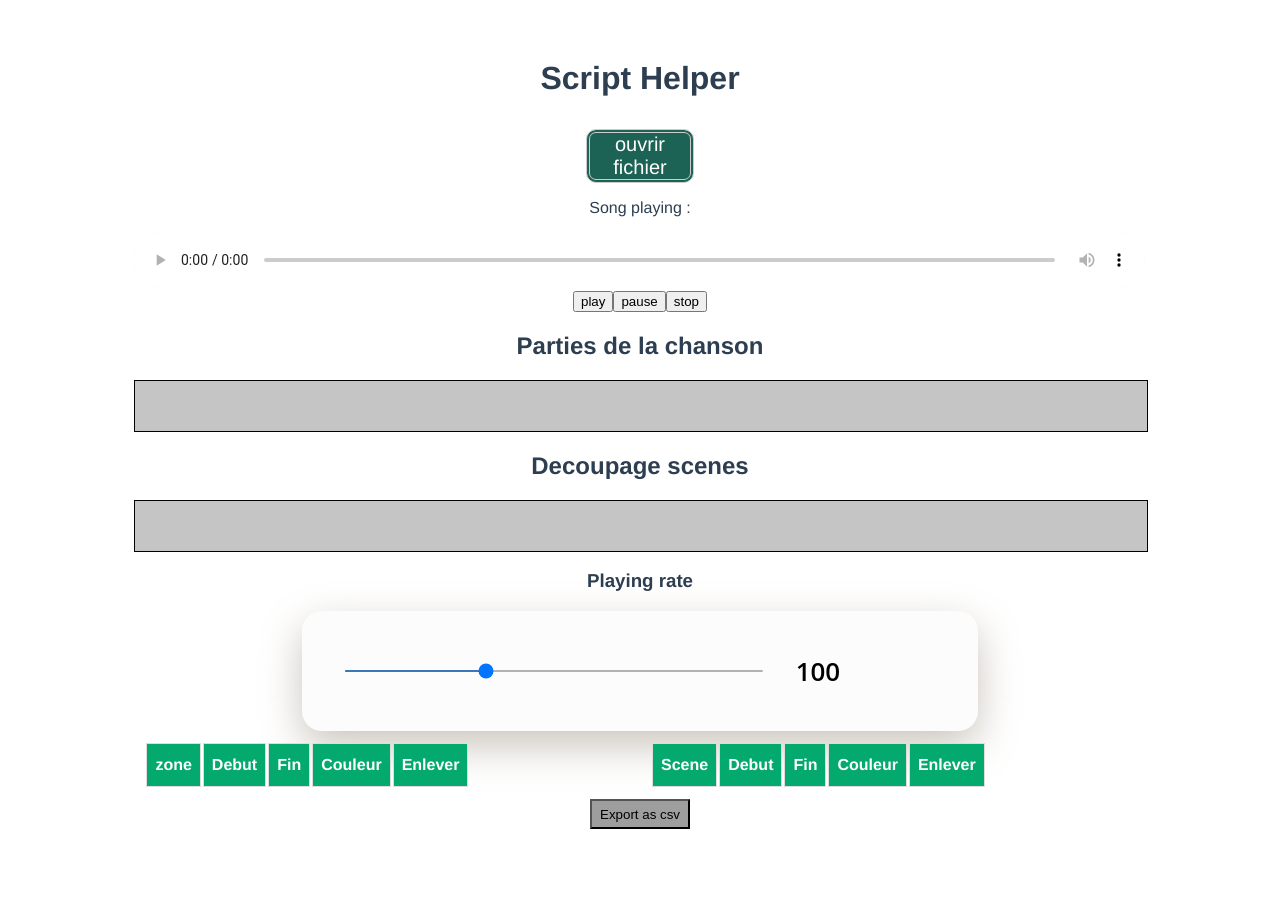
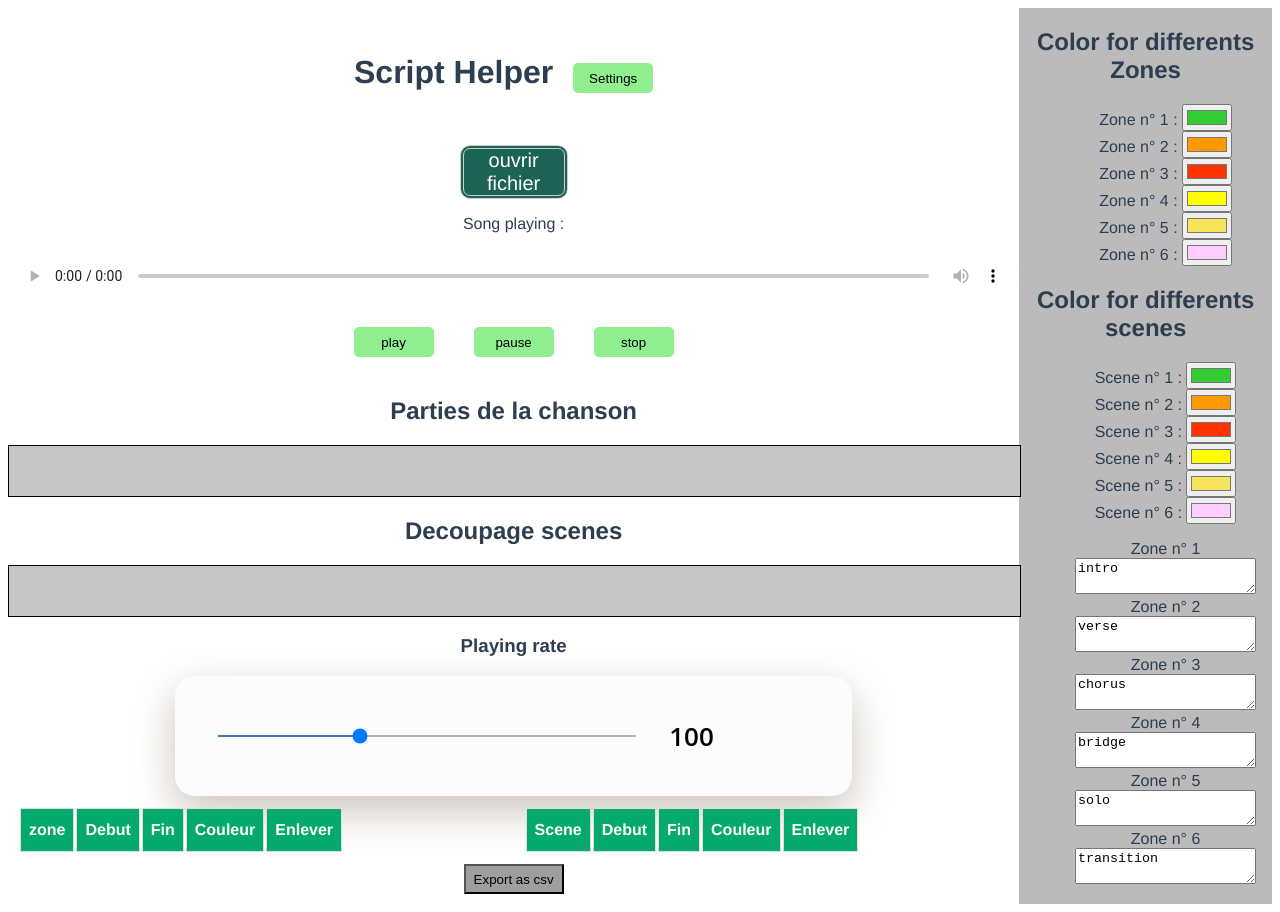
Before and after one commit to MariusBoucard/scriptgenerator, a Vue app: page / in a window 1280 px wide. Before the commit the page ends 837 px from the top, so only its background shows below. Built offline with nearby package versions, Linux system fonts and the light colour scheme.

Commit message:
implemented settings change, still to implements new vars inside classes

```diff
--- a/src/App.vue
+++ b/src/App.vue
@@ -1,31 +1,133 @@
 <template>
   <!-- <HelloWorld msg="Welcome to Your Vue.js App"/> -->
-  <div style="width:80%;margin:auto">
+  <div style="width:100%;">
+    <div >
 
-    <PlaySoundComponent></PlaySoundComponent>
+
+    <PlaySoundComponent :colorZone=colorZone
+                        :songZoneName=songZoneName
+                        :colorScene=colorScene
+                        :SceneKey=SceneKey
+                        :ZoneKey=ZoneKey
+                        :class="this.showSettings ? 'reduit' : 'plein'"
+                        @settingsDisplay = "this.showSettings = !this.showSettings"
+                        ></PlaySoundComponent>
+
+
+
+                        <SettingsComponent v-show="this.showSettings" :colorZone="this.colorZone"
+                        :colorScene="this.colorScene"
+                        :songZoneName="this.songZoneName"
+
+
+    @colorSceneUpdate="updateColorScene($event)"
+    @colorZoneUpdate="updateColorZone($event)"
+    @zoneNameUpdate="updateZoneName($event)"
+    :class="this.showSettings ? 'settings' : ''"
+    ></SettingsComponent>
+
+
+
+    </div>
+
   </div>
 </template>
 
 <script>
 import HelloWorld from './components/HelloWorld.vue'
 import PlaySoundComponent from './components/PlaySoundComponent.vue';
+import SettingsComponent from './components/SettingsComponent.vue';
 
 export default {
   name: 'App',
   components: {
     HelloWorld,
-    PlaySoundComponent
+    PlaySoundComponent,
+    SettingsComponent
+},
+methods : {
+  updateColorZone(event){
+  this.colorZone[event.id] = event.value
+  },
+  updateColorScene(event){
+  this.colorScene[event.id] = event.value
+  },
+  updateZoneName(event){
+    console.log(event)
+  this.songZoneName[event.id] = event.value
+  }
+},
+  data() {
+    return {
+      showSettings : true,
+      ZoneKey: {
+        "1": '65',
+        "2": '90',
+        "3": '69',
+        "4": '82',
+        "5": '84',
+        "6": '89',
+      },
+      SceneKey: {
+        "1": '49',
+        "2": '50',
+        "3": '51',
+        "4": '52',
+        "5": '53',
+        "6": '54',
+      },
+      colorScene: {
+        "1": '#33cc33',
+        "2": '#ff9900',
+        "3": '#ff3300',
+        "4": '#ffff00',
+        "5": '#f8e45c',
+        "6": '#ffccff',
+      },
+      colorZone: {
+        "1": '#33cc33',
+        "2": '#ff9900',
+        "3": '#ff3300',
+        "4": '#ffff00',
+        "5": '#f8e45c',
+        "6": '#ffccff',
+      },
+      songZoneName: {
+        "1": 'intro',
+        "2": 'verse',
+        "3": 'chorus',
+        "4": 'bridge',
+        "5": 'solo',
+        "6": 'transition',
+      },
+    }
   }
 }
 </script>
 
 <style lang="scss">
+.reduit{
+  display: inline-block;
+  width:80%;
+  margin:0px !important;
+}
+.plein{
+  display: inline-block;
+
+  width:100%;
+}
+.settings{
+  display: inline-block;
+
+  width:20%;
+  margin: 0px !important
+}
 #app {
   font-family: Avenir, Helvetica, Arial, sans-serif;
   -webkit-font-smoothing: antialiased;
   -moz-osx-font-smoothing: grayscale;
   text-align: center;
   color: #2c3e50;
-  margin-top: 60px;
+  margin-top: 0px;
 }
 </style>
--- a/src/components/PlaySoundComponent.vue
+++ b/src/components/PlaySoundComponent.vue
@@ -7,8 +7,10 @@
       v-model="seekValue"
       @change="onSeek"
     /> -->
-  <div style="text-align: center;">
-    <h1> Script Helper</h1>
+  <div style="text-align: center;width:80%;margin:auto">
+
+    <h1 style="display:inline-block"> Script Helper</h1>
+    <button class="button" @click="this.$emit('settingsDisplay')">Settings</button>
     <div>
       <ol class="ol-days">
         <li v-for="item in this.songPath" :key="item" @click="this.launchFile(item)">
@@ -133,12 +135,23 @@ import Song from '@/class/Song'
 export default {
   mounted() {
 
+
+
+
     this.audioPlayer = this.$refs.audioPlayer;
     console.log(localStorage.getItem('songList'))
     if (localStorage.getItem('songList') !== null) {
 
       this.songPath = JSON.parse(localStorage.getItem('songList'))
     }
+    this.$emit('colorZone', this.colorZone)
+  },
+  props : {
+    colorZone : {require :  true, type : Object},
+    songZoneName :  {require :  true, type : Object},
+    colorScene : {require :  true, type :   Object},
+    SceneKey : {require :  true, type : Object},
+    ZoneKey :  {require :  true, type : Object}
   },
   data() {
     return {
@@ -147,46 +160,7 @@ export default {
       speed: 100,
       songPath: [],
       songPlaying: "",
-      ZoneKey: {
-        "1": '65',
-        "2": '90',
-        "3": '69',
-        "4": '82',
-        "5": '84',
-        "6": '89',
-      },
-      SceneKey: {
-        "1": '49',
-        "2": '50',
-        "3": '51',
-        "4": '52',
-        "5": '53',
-        "6": '54',
-      },
-      colorScene: {
-        "1": 'green',
-        "2": 'orange',
-        "3": 'red',
-        "4": 'yellow',
-        "5": 'purple',
-        "6": 'pink',
-      },
-      colorZone: {
-        "1": 'green',
-        "2": 'orange',
-        "3": 'red',
-        "4": 'yellow',
-        "5": 'purple',
-        "6": 'pink',
-      },
-      songZoneName: {
-        "1": 'intro',
-        "2": 'verse',
-        "3": 'chorus',
-        "4": 'bridge',
-        "5": 'solo',
-        "6": 'transition',
-      },
+
       totalTime: 0,
       eventList: [],
       zoneList: [],
@@ -257,6 +231,13 @@ export default {
     }
   },
   methods: {
+    colorZoneUpdate(event){
+      console.log(event)
+    },
+    setColorZone(obj){
+      console.log("faire set" + obj)
+      this.$emit('colorZone',this.colorZone)
+    },
     downloadCSV(event, zone) {
       const csv = this.convertToCSV(event, zone);
       const blob = new Blob([csv], { type: 'text/csv;charset=utf-8;' });
@@ -304,6 +285,8 @@ export default {
       var toRemove = this.zoneList.findIndex(found => { return found.timeDeb === item.timeDeb })
       this.zoneList.splice(toRemove, 1)
     },
+
+
     handleKeyDown(event) {
       // Do something with the event, such as logging the key code
       console.log("Eventcode " + event.keyCode)
@@ -643,6 +626,15 @@ input[type="file"] {
   margin: 0;
   padding: 0;
 }
+.button{
+  margin:20px;
+  background-color: lightgreen;
+  box-shadow: none;
+  border:#00ab97;
+  border-radius: 5px;
+  min-width: 80px;
+  min-height: 30px;
+}
 
 .buttonbis {
   position: relative;
--- a/src/components/SettingsComponent.vue
+++ b/src/components/SettingsComponent.vue
@@ -0,0 +1,89 @@
+<template>
+<div class="settingscomp" style="margin-top: 0px;">
+<!-- Display the zone keys -->
+<!-- put descriptif scenes as well -->
+<h2>Color for differents Zones</h2>
+
+    <ul style="list-style: none;">
+        <li v-for="color in colorZoneComp"  > Zone n° {{ color.id }} :
+<input type="color"   :value=color.value  @input="updateColorScene(color.id,$event.target.value)">
+</li>
+    </ul>
+
+    <h2>Color for differents scenes</h2>
+<ul style="list-style: none;">
+        <li v-for="color in colorSceneComp"  >Scene n° {{ color.id }} :
+<input type="color"  :value=color.value  @input="updateZoneName(color.id,$event.target.value)">
+</li>
+    </ul>
+    <ul style="list-style: none;">
+        <li v-for="text in songZoneNameComp"  >
+            Zone n° {{ text.id }}       <textarea :value="text.value" @input="updateZoneName(text.id,$event.target.value)"></textarea>
+</li>
+    </ul>
+</div>
+</template>
+<script>
+
+export default {
+
+    props : {
+        colorZone : {require :  true, type : Object},
+        songZoneName :  {require :  true, type : Object},
+        colorScene : {require :  true, type : Object},
+        SceneKey : {require :  true, type : Object},
+        ZoneKey :  {require :  true, type : Object}
+    },
+    computed : {
+        colorZoneComp(){
+            if(this.colorZone!== null){
+                return this.formatAsArray(this.colorZone)
+            }
+        },
+        colorSceneComp(){
+            if(this.colorScene!== null){
+                return this.formatAsArray(this.colorScene)
+            }
+        },
+        songZoneNameComp(){
+            if(this.songZoneName!== null){
+                return this.formatAsArray(this.songZoneName)
+            }
+        }
+    } ,
+    methods : {
+        updateColorZone(id,val){
+            this.$emit('colorZoneUpdate',{ "id" : id,"value" : val })
+        },
+        updateColorScene(id,val){
+            this.$emit('colorSceneUpdate',{ "id" : id,"value" : val })
+        },
+        updateZoneName(id,val){
+            this.$emit('zoneNameUpdate',{ "id" : id,"value" : val })
+        },
+        formatAsArray(obj){
+            var keys = Object.keys(obj);
+
+            var formattedArray = []
+            keys.forEach(
+                attribute => {
+                    formattedArray.push({ "id" : attribute , "value" : obj[attribute] })
+                }
+
+            )
+            return formattedArray
+        },
+        setColor() {
+            var found = this.colorZone.find
+            this.$emit('color',Object)
+        }
+    }
+}
+</script>
+<style>
+.settingscomp{
+    background-color: rgba(120,120,120,0.5);
+
+}
+
+</style>
```
